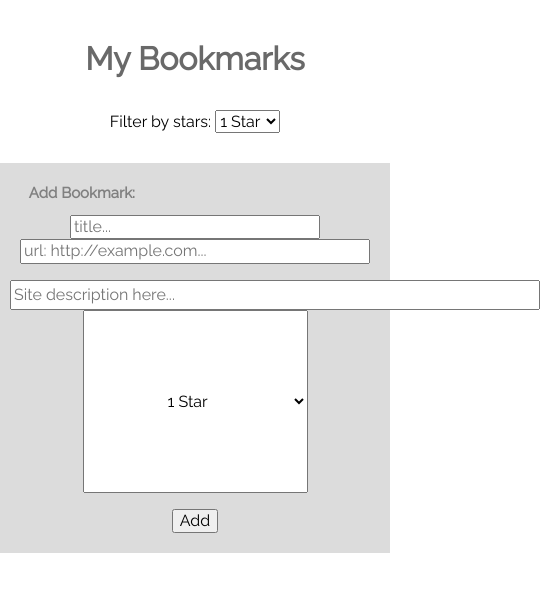
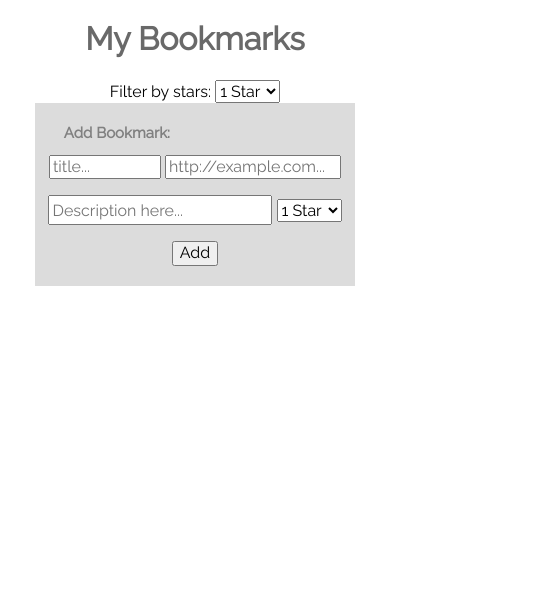
Before and after one commit to thinkful-ei22/simon-bookmarks-app, a plain HTML site: page index.html in a window 390 px wide. Shown: the whole page, 540 px wide, since content can reach past the window. Drawn offline with nearby package versions, Linux system fonts and the light colour scheme; no server answers.

Commit message:
responsive design for phones

```diff
--- a/index.html
+++ b/index.html
@@ -33,9 +33,9 @@
       <div>
         <form id="js-add-bookmark-form" class="add-bookmark-form">
           <input name="title" type="text" placeholder="title..." class="title-entry js-title-entry">
-          <input name="url" type="url" placeholder="url: http://example.com..." class="url-entry js-url-entry">
+          <input name="url" type="url" placeholder="http://example.com..." class="url-entry js-url-entry">
           <p>
-            <input name="description" placeholder="Site description here..." class="description-entry js-description-entry">
+            <input name="description" placeholder="Description here..." class="description-entry js-description-entry">
             <select name="rating" class="star-entry js-star-entry">
                 <option value="1">1 Star</option>
                 <option value="2">2 Star</option>
--- a/styles/main.css
+++ b/styles/main.css
@@ -1,3 +1,4 @@
+@media only screen and (min-width: 750px) {
   * {
     box-sizing: border-box;
     font-family: 'Raleway', sans-serif;
@@ -56,7 +57,6 @@
     width: 33.125em;
     height: 1.875em;
     display: inline-block;
-  word-break: break-word;
   }
 
   .fa {
@@ -93,3 +93,87 @@
   .url-entry {
     width: 21.875em;
   }
+}
+
+@media only screen and (max-width: 749px) {
+  * {
+    box-sizing: border-box;
+    font-family: 'Raleway', sans-serif;
+  }
+
+  .add-new-bookmark-input {
+    text-align: center;
+    background-color: gainsboro;
+    color: gray;
+    padding: .625em;
+  }
+
+  .add-bookmark-form input:invalid{
+    border: .125px solid red;
+  }
+
+  .add-header {
+    text-align: left;
+    padding-left: 1.25em;
+    font-size: .9375em;
+  }
+
+  .bookmark-header {
+    text-align: center;
+    color: dimgray;
+    font-weight: bold;
+  }
+
+  .bookmark-list {
+    list-style: none;
+    padding-left: 0;
+  }
+
+  .bookmark-list > li {
+    margin-bottom: 1.25em;
+    border: .3125em solid gainsboro;
+    padding: 1.25em;
+  }
+
+  .container {
+    max-width: 20em;
+    margin: 0 auto;
+  }
+
+  .click-expand {
+    display: none;
+  }
+
+  .checked {
+    color: gold;
+  }
+
+  .description-entry {
+    width: 14em;
+    height: 1.875em;
+  }
+
+  .fa {
+    float: right;
+  }
+
+  .filter-star-button {
+    text-align: center;
+  }
+
+  .remove-button {
+    float: right;
+  }
+
+  .submit-button{
+    margin-bottom: .625em;
+  }
+
+  .title-entry {
+    width: 7em;
+  }
+
+  .url-entry {
+    width: 11em;
+  }
+}
```
Lines whose indentation alone changed are shown as unchanged.
